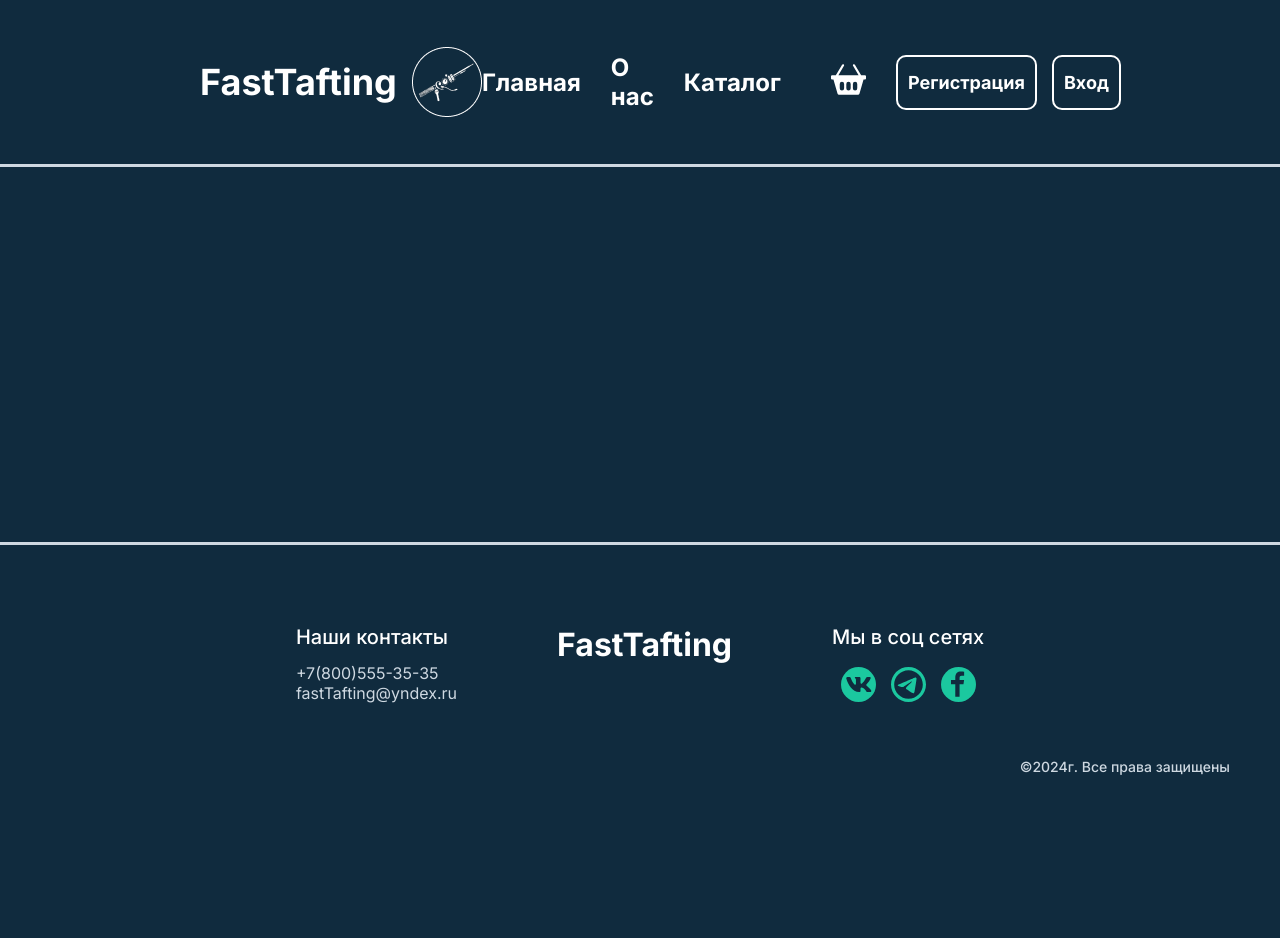
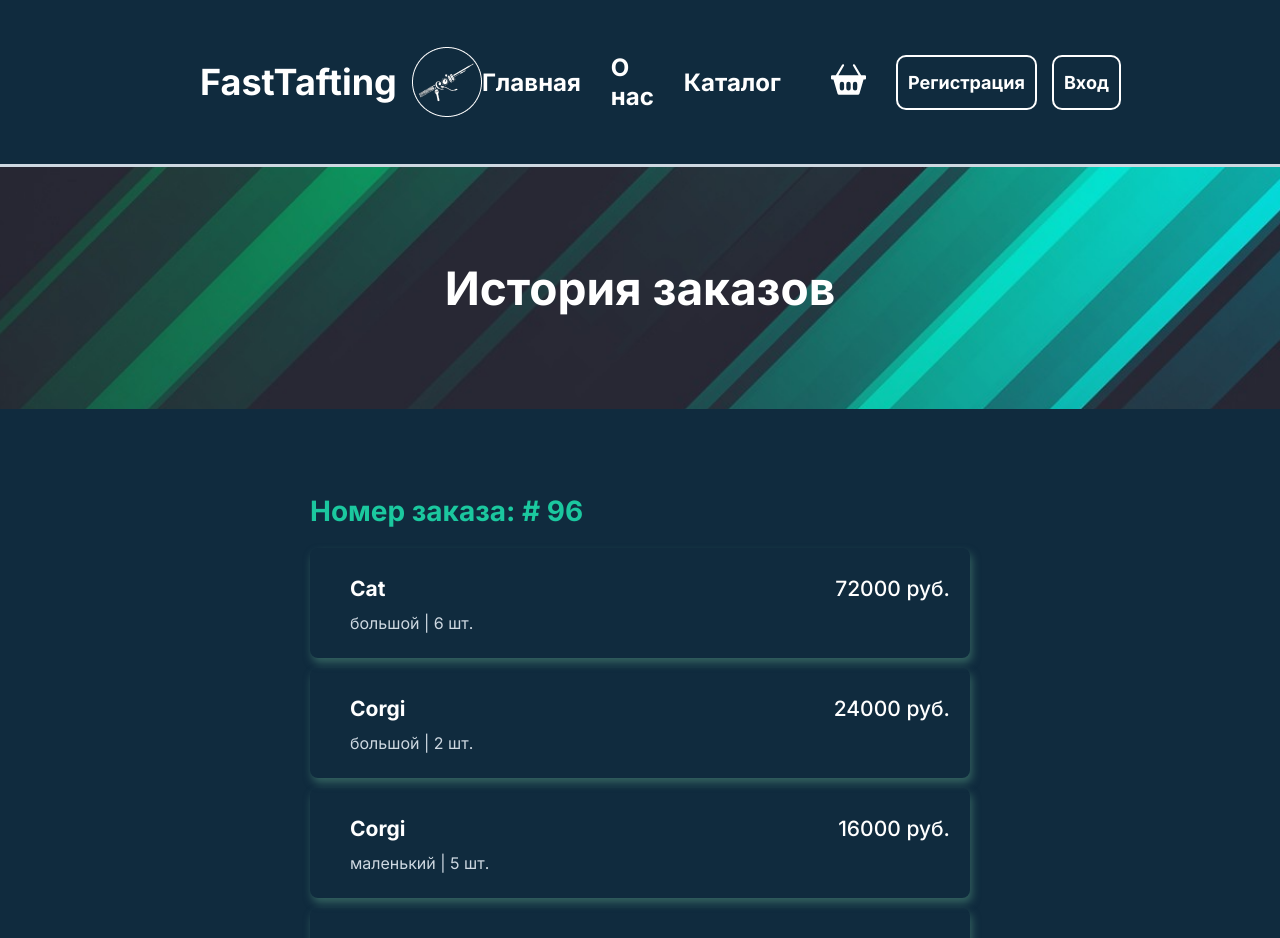
Before and after one commit to Maria1564/online-carpet-store, a React (Create React App) app in the folder client/: page /history in a window 1280 px wide. Shown: the top 938 px of the page. Before the commit the page ends 800 px from the top, so only its background shows below. Built offline with nearby package versions, Linux system fonts and the light colour scheme; no server answers.

Commit message:
add: интерфейс истории заказов  (клиент)

```diff
--- a/client/src/App.js
+++ b/client/src/App.js
@@ -15,6 +15,7 @@ import Favorites from "./pages/Favorites/Favorites";
 import Cart from "./pages/Cart/Cart";
 import axios from './axios';
 import {addProductCart} from "../src/redux/slices/cart"
+import ListOrders from "./pages/ListOrders/ListOrders";
 
 
 
@@ -69,6 +70,7 @@ function App() {
           <Route path="/catalog"element={<Catalog/>}></Route>
           <Route path="/favorites"element={<Favorites/>}></Route>
           <Route path="/cart"element={<Cart/>}></Route>
+          <Route path="/history"element={<ListOrders/>}></Route>
 
           <Route path="/register" element={<Register/>}></Route>
           <Route path="/login" element={<Login/>}></Route>
--- a/client/src/layouts/Navbar/Navbar.jsx
+++ b/client/src/layouts/Navbar/Navbar.jsx
@@ -67,8 +67,19 @@ const Navbar = ({isAuth, isAdmin}) => {
           <li><NavLink to="/aboutUs" className={setActive}>О нас</NavLink></li>
           <li><NavLink to="/catalog" className={setActive}>Каталог</NavLink></li>
           {/* <li><NavLink to="/reviews" className={setActive}>Отзывы</NavLink></li> */}
-          {isAuth ?  <>
-          {!isAdmin && <li><NavLink to="/favorites" className={setActive}>Избранное</NavLink></li>}
+          {isAuth ?
+          <>
+
+            {!isAdmin &&
+            <>
+              <li>
+                <NavLink to="/favorites" className={setActive}>Избранное</NavLink>
+              </li>
+              <li>
+                <NavLink to="/history" className={setActive}>История</NavLink>
+              </li>
+            </>
+              }
 
             <span className={s.email}>{emailUser}</span>
 
@@ -83,6 +94,7 @@ const Navbar = ({isAuth, isAdmin}) => {
               </li>
             </div>
           </>
+
            :
 
            <div className={s.auth}>
--- /dev/null
+++ b/client/src/pages/ListOrders/ItemOrder/ItemOrder.jsx
@@ -0,0 +1,27 @@
+import React from 'react'
+import s from "./ItemOrder.module.css"
+
+const ItemOrder = ({orders, idOrder}) => {
+  return (
+    <div  className={s.order}>
+        <span className={s.number_order}>Номер заказа: # {idOrder}</span>
+
+        {orders[idOrder].map((itemOrder, index) => (
+                <div key={index} className={s.item_order}>
+                    <div className={s.about}>
+                        <span className={s.name}>{itemOrder.nameproduct}</span>
+
+                        <div className={s.other}>
+                            <span> {itemOrder.sizename} | </span>
+                            <span>{itemOrder.quantity} шт.</span>
+                        </div>
+                    </div>
+                        <p className={s.price}>{itemOrder.sum} руб.</p>
+                </div>
+            ))
+        }
+    </div>
+  )
+}
+
+export default ItemOrder
--- /dev/null
+++ b/client/src/pages/ListOrders/ItemOrder/ItemOrder.module.css
@@ -0,0 +1,54 @@
+.order {
+    padding: 15px 20px 28px;
+}
+
+.order:not(:last-child){
+    margin-bottom: 20px;
+    border-bottom: 1px solid #ced8e182;
+}
+
+.number_order {
+    display: block;
+    max-width: max-content;
+    margin-bottom: 20px;
+    font-size: 28px;
+    font-weight: 700;
+    color: var(--color-green);
+}
+
+.item_order {
+    /* border: 1px, solid red; */
+    padding: 28px 20px 25px 40px;
+    display: flex;
+    align-items: flex-start;
+    justify-content: space-between;
+    box-shadow: 2px 5px 8px 0px #447c6fad;
+    border-radius: 8px;
+}
+
+.item_order:not(:last-child){
+    margin-bottom: 10px;
+}
+
+.about {
+   display: flex;
+   flex-direction: column;
+   gap: 12px;
+   align-items:flex-start;
+}
+
+.name {
+    font-size: 21px;
+    font-weight: 700;
+}
+
+.other > span {
+    color: var(--color-grey);
+    font-size: 16px;
+    font-weight: 400;
+}
+
+.price {
+    font-size: 21px;
+    font-weight: 500;
+}
--- /dev/null
+++ b/client/src/pages/ListOrders/ListOrder.module.css
@@ -0,0 +1,10 @@
+section.list_orders {
+    min-height: 380px;
+    color: var(--color-text-light);
+}
+
+.orders {
+    max-width: 700px;
+    margin: 0 auto;
+    padding-bottom: 30px;
+}
--- /dev/null
+++ b/client/src/pages/ListOrders/ListOrders.jsx
@@ -0,0 +1,106 @@
+import React from 'react'
+import s from "./ListOrder.module.css"
+
+import Wrapper from '../../layouts/Wrapper/Wrapper'
+import ItemOrder from './ItemOrder/ItemOrder';
+
+const ListOrders = () => {
+
+    const orders = {
+        "96": [
+            {
+                "idorder": 96,
+                "nameproduct": "Cat",
+                "sizename": "большой",
+                "quantity": 6,
+                "sum": "72000"
+            },
+            {
+                "idorder": 96,
+                "nameproduct": "Corgi",
+                "sizename": "большой",
+                "quantity": 2,
+                "sum": "24000"
+            },
+            {
+                "idorder": 96,
+                "nameproduct": "Corgi",
+                "sizename": "маленький",
+                "quantity": 5,
+                "sum": "16000"
+            },
+            {
+                "idorder": 96,
+                "nameproduct": "Flower",
+                "sizename": "маленький",
+                "quantity": 2,
+                "sum": "6400"
+            }
+        ],
+        "97": [
+            {
+                "idorder": 97,
+                "nameproduct": "DogFace",
+                "sizename": "маленький",
+                "quantity": 8,
+                "sum": "25600"
+            },
+            {
+                "idorder": 97,
+                "nameproduct": "DogFace",
+                "sizename": "средний",
+                "quantity": 2,
+                "sum": "13000"
+            },
+            {
+                "idorder": 97,
+                "nameproduct": "Smile",
+                "sizename": "маленький",
+                "quantity": 1,
+                "sum": "3200"
+            }
+        ],
+        "98": [
+            {
+                "idorder": 97,
+                "nameproduct": "DogFace",
+                "sizename": "маленький",
+                "quantity": 8,
+                "sum": "25600"
+            },
+            {
+                "idorder": 97,
+                "nameproduct": "DogFace",
+                "sizename": "средний",
+                "quantity": 2,
+                "sum": "13000"
+            },
+            {
+                "idorder": 97,
+                "nameproduct": "Smile",
+                "sizename": "маленький",
+                "quantity": 1,
+                "sum": "3200"
+            }
+        ]
+    };
+
+  return (
+    <>
+        <Wrapper text="История заказов" />
+        <section className={s.list_orders}>
+            <div className="container">
+            {/* <h2>Пусто</h2> */}
+                <div className={s.orders}>
+
+                { Object.keys(orders)?.map((idOrder)=>(
+                    <ItemOrder orders={orders} keys={idOrder} idOrder={idOrder}/>
+                ))}
+                </div>
+            </div>
+        </section>
+    </>
+  )
+}
+
+export default ListOrders
```
Lines whose indentation alone changed are shown as unchanged.
